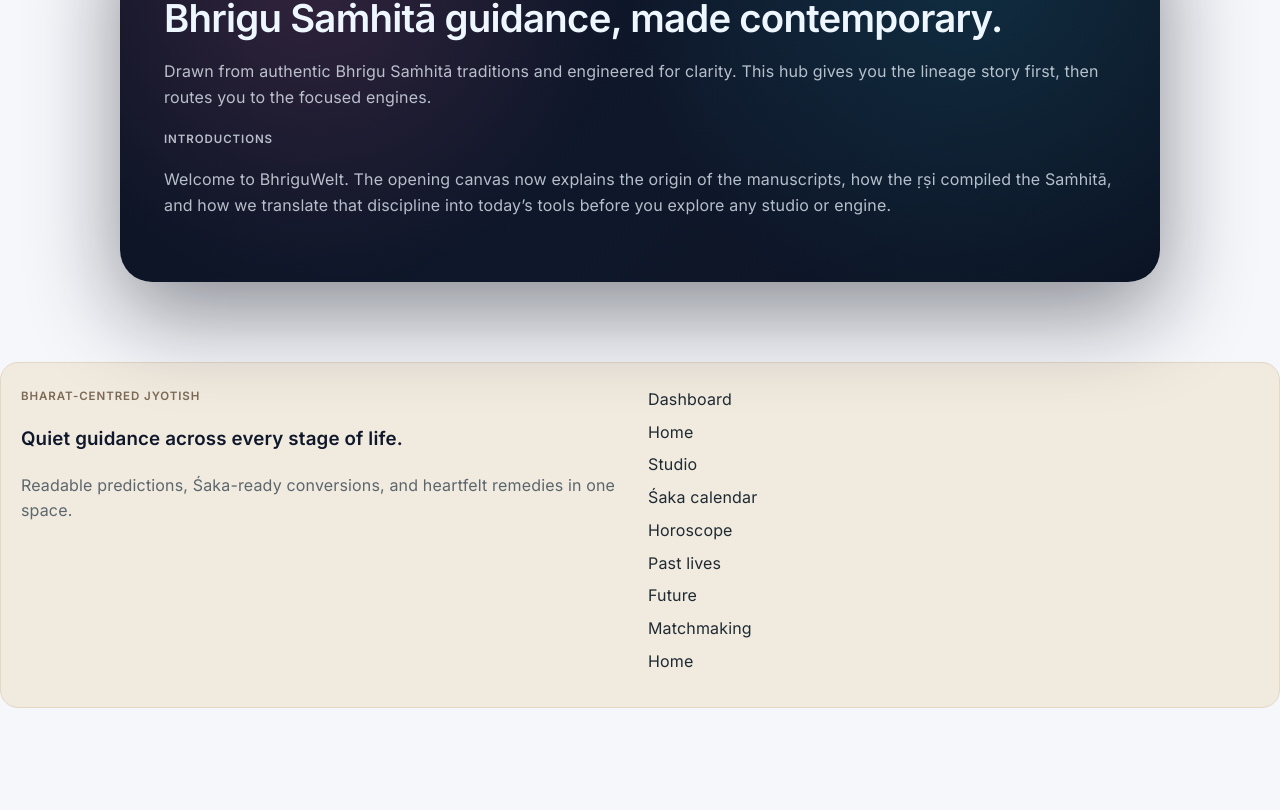
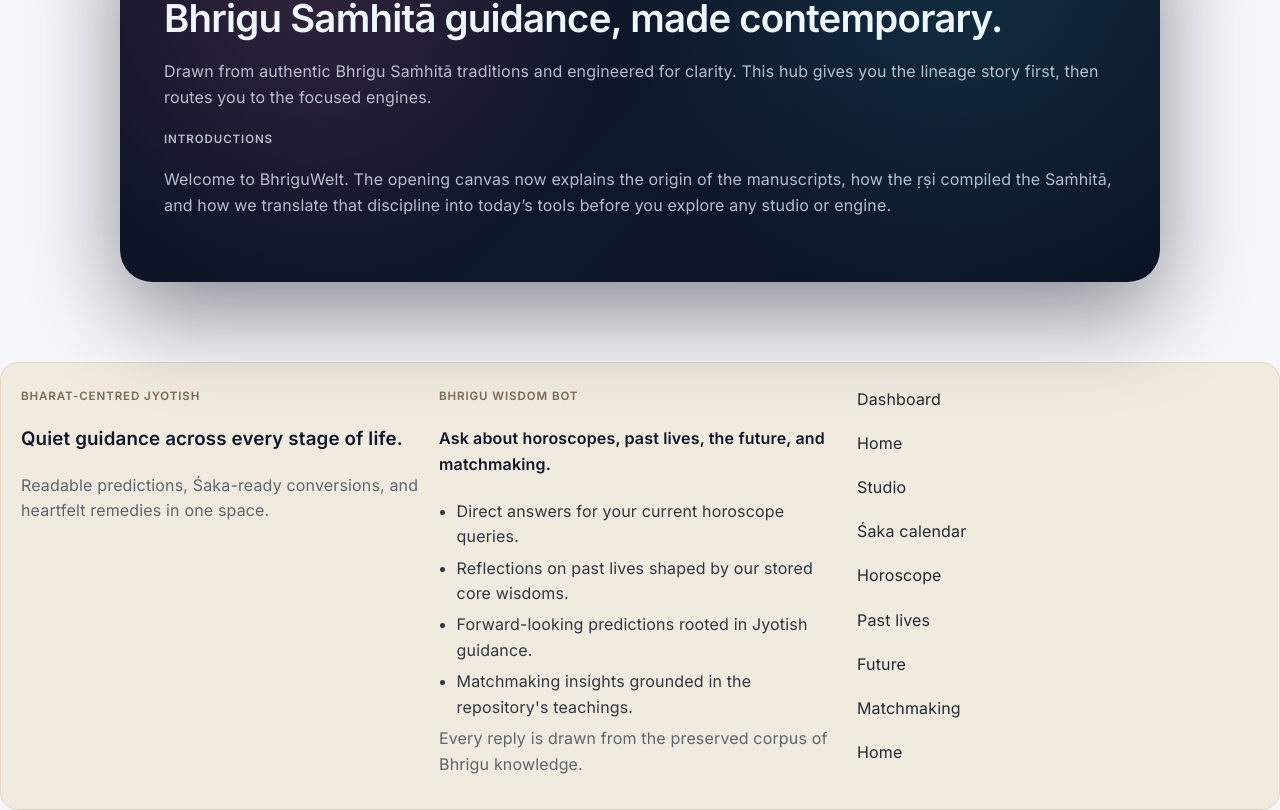
Before and after one commit to hisr2024/BhriguWelt, a Next.js app in the folder frontend/: page / in a window 1280 px wide. Shown: the part 220-1030 px from the top of the page. Before the commit the page ends 928 px from the top, so only its background shows below. Built offline with nearby package versions, Linux system fonts and the light colour scheme.

Commit message:
Add Bhrigu Wisdom Bot details to footer

```diff
--- a/frontend/components/AppShell.tsx
+++ b/frontend/components/AppShell.tsx
@@ -96,6 +96,17 @@
           <h3>{t("nav.tagline", "Quiet guidance across every stage of life.")}</h3>
           <p className="muted">{t("nav.desc", "Readable predictions, Śaka-ready conversions, and heartfelt remedies in one space.")}</p>
         </div>
+        <div>
+          <p className="eyebrow">{t("footer.bot", "Bhrigu Wisdom Bot")}</p>
+          <h4>{t("footer.bot.title", "Ask about horoscopes, past lives, the future, and matchmaking.")}</h4>
+          <ul className="soft-list">
+            <li>{t("footer.bot.horoscope", "Direct answers for your current horoscope queries.")}</li>
+            <li>{t("footer.bot.past", "Reflections on past lives shaped by our stored core wisdoms.")}</li>
+            <li>{t("footer.bot.future", "Forward-looking predictions rooted in Jyotish guidance.")}</li>
+            <li>{t("footer.bot.matchmaking", "Matchmaking insights grounded in the repository's teachings.")}</li>
+          </ul>
+          <p className="muted">{t("footer.bot.desc", "Every reply is drawn from the preserved corpus of Bhrigu knowledge.")}</p>
+        </div>
         <div className="footer-links">
           {navLinks.map((link) => (
             <Link key={link.href} href={link.href}>
```
